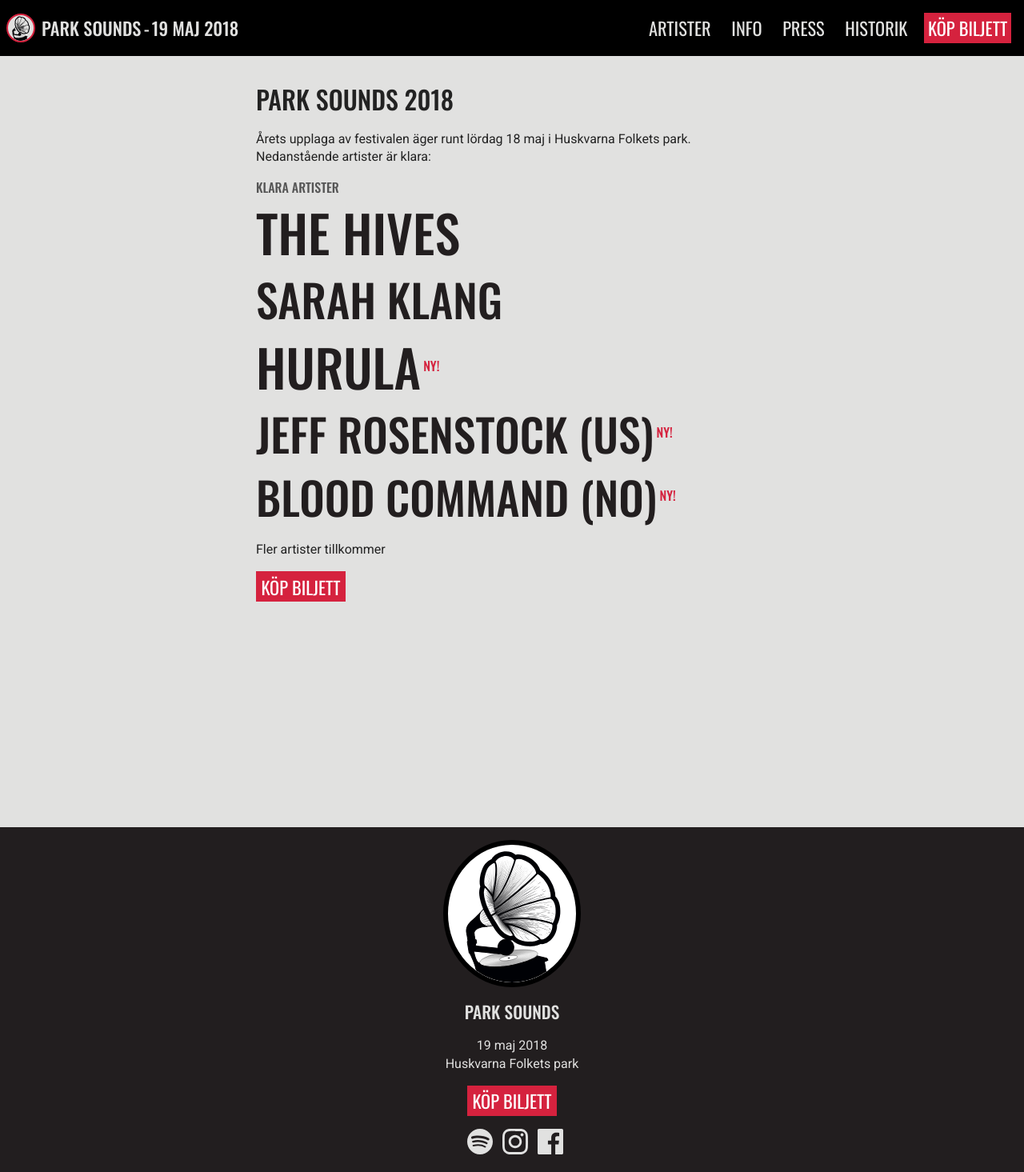
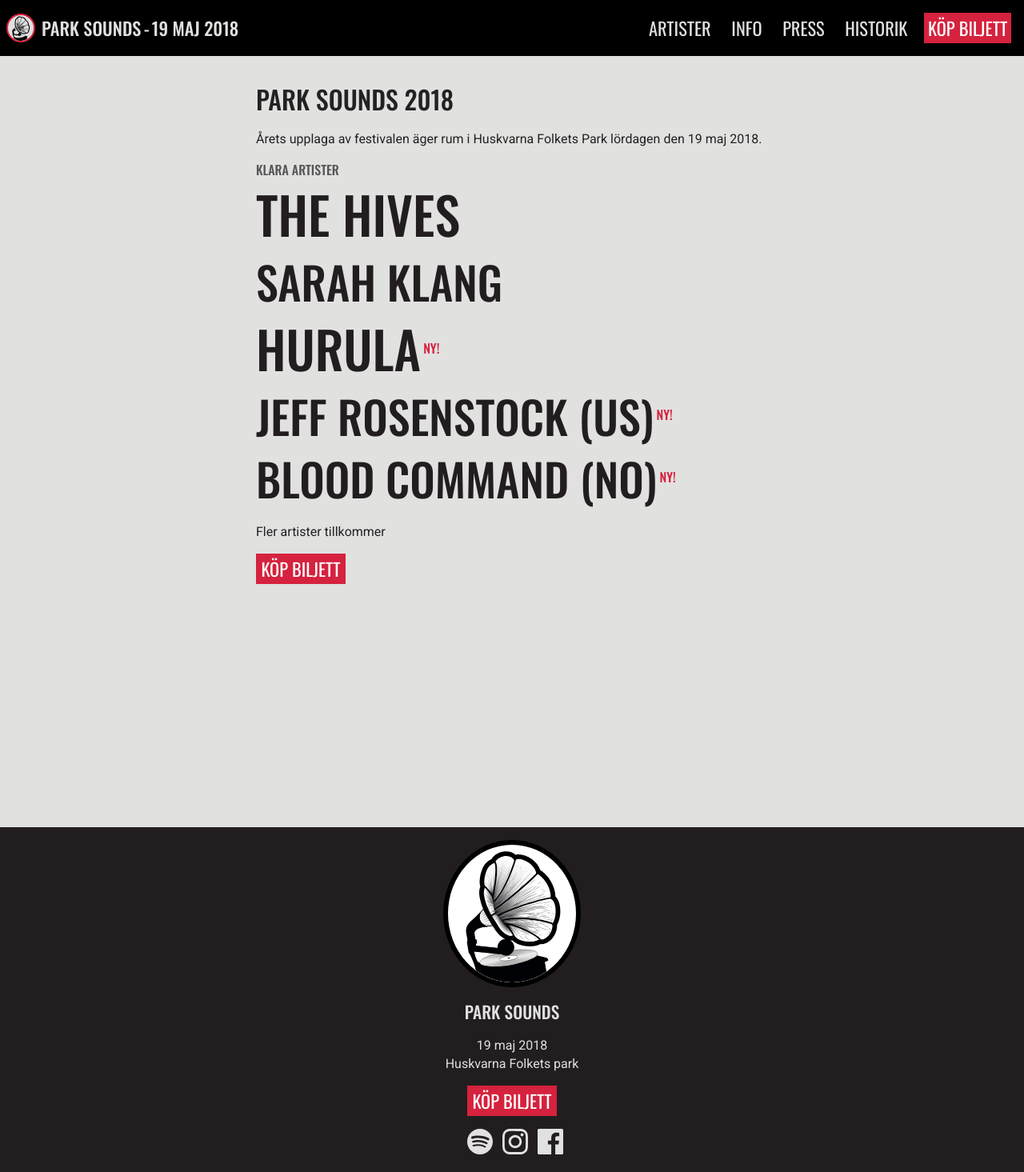
Before and after one commit to parksounds/parksounds.se, a Jekyll site: the page built from index.md, in a window 1280 px wide. Shown: the whole page at 80% size. Built offline with Jekyll 4.4.1, drawn with Linux system fonts in a browser that asks for light colours.

Commit message:
Content update
Typos

```diff
--- a/index.md
+++ b/index.md
@@ -1,12 +1,12 @@
 ---
 layout: default
 date: 2018-02-22 22:53:59+00:00
-title: Park Sounds 2018 - lördag 19 maj Huskvarna Folkets park
+title: Park Sounds 2018 - lördag 19 maj Huskvarna Folkets Park
 ---
 
 # Park Sounds 2018
 
-Årets upplaga av festivalen äger runt lördag 18 maj i Huskvarna Folkets park. Nedanstående artister är klara:
+Årets upplaga av festivalen äger rum i Huskvarna Folkets Park lördagen den 19 maj 2018.
 
 #### Klara artister
 {: .artist-heading }
```
